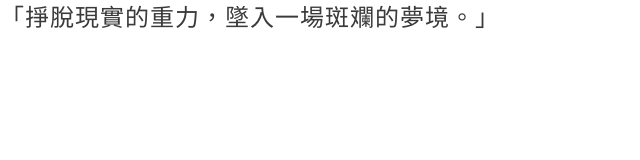
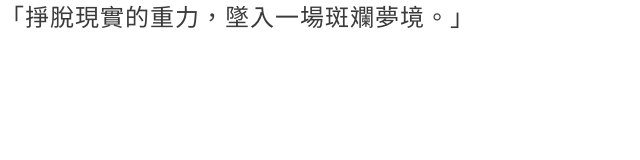
Before and after one commit to 111thkmufc/Fantasy, a plain HTML site: page index.html in a window 1280 px wide. Shown: the full height of the page, 0-640 px from the left. Drawn offline with Linux system fonts and the light colour scheme; a web font is replaced by a local one.

Commit message:
Remove '的' from the dream description text

```diff
--- a/index.html
+++ b/index.html
@@ -58,7 +58,7 @@ body {
 
 <div class="container">
   <div class="text fade-in">
-    「掙脫現實的重力，墜入一場斑斕的夢境。」
+    「掙脫現實的重力，墜入一場斑斕夢境。」
   </div>
 </div>
 
```
